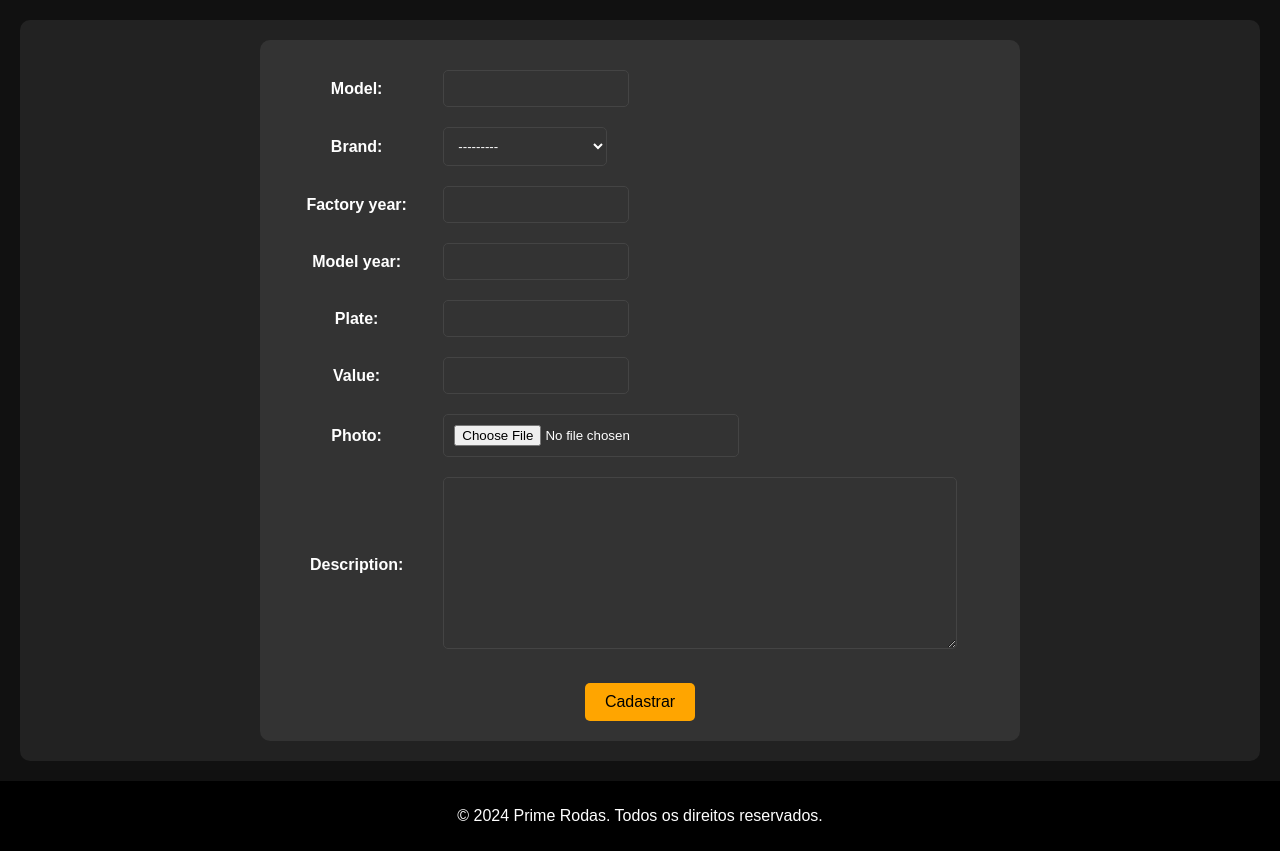
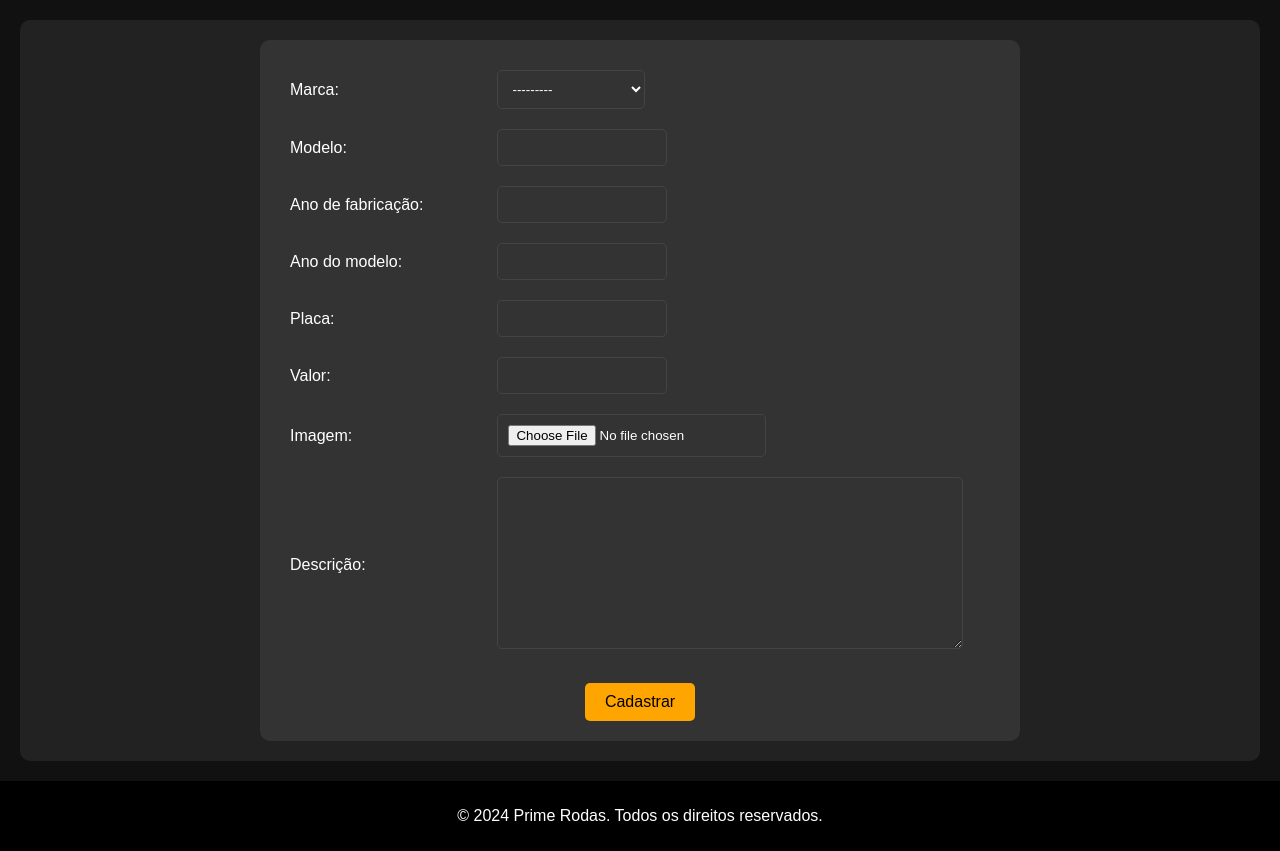
Before and after one commit to RenanFumis/PrimeRodas, a Django app: page /new_car/ in a window 1280 px wide. Shown: the part 150-1001 px from the top of the page. Run offline with Django 5.2, Linux system fonts and the light colour scheme; the visitor is signed in with stand-in values (Sample User, id 1); data that the repository does not hold is empty.

Commit message:
fiz ajustes na página cars_list, coloquei para a AI colocar resumo sobre os carros, atualizei tambem a pagina de registro de carros, onde deixei as instruções em portugues e retirei a possibilidade do usuário escrever um resumo sobre o carro

```diff
--- a/cars/forms.py
+++ b/cars/forms.py
@@ -1,5 +1,33 @@
 from django import forms
 from cars.models import Car
+
+#Aqi estamos criando um formulário para o modelo Car de forma automática (mais prático)
+class CarForm(forms.ModelForm):
+    class Meta:
+        model = Car
+        fields = ['brand', 'model', 'factory_year', 'model_year', 'plate', 'value', 'photo', 'description']
+
+        labels = {
+                    'brand': 'Marca',
+                    'model': 'Modelo',
+                    'factory_year': 'Ano de fabricação',
+                    'model_year': 'Ano do modelo',
+                    'plate': 'Placa',
+                    'value': 'Valor',
+                    'photo': 'Imagem',
+                    'description': 'Descrição',
+                }
+# O nome clean_<nome do campo> é um método que é chamado automaticamente pelo Django e serve para validar um campo específico
+
+    def clean_value(self):
+        value = self.cleaned_data.get('value')
+        if value is not None and value < 100000:
+            self.add_error('value', 'O valor do carro deve ser maior que R$100.000,00')
+        return value
+
+
+
+
 
 # Aqui estamos criando um formulário para o modelo Car de forma manual
 # class CarForm(forms.Form):
@@ -24,18 +52,3 @@ from cars.models import Car
 #         )
 #         car.save()
 #         return car
-
-
-#Aqi estamos criando um formulário para o modelo Car de forma automática (mais prático)
-class CarForm(forms.ModelForm):
-    class Meta:
-        model = Car
-        fields = '__all__'
-
-# O nome clean_<nome do campo> é um método que é chamado automaticamente pelo Django e serve para validar um campo específico
-
-    def clean_value(self):
-        value = self.cleaned_data.get('value')
-        if value is not None and value < 700000:
-            self.add_error('value', 'O valor do carro deve ser maior que R$700.000,00')
-        return value
--- a/cars/models.py
+++ b/cars/models.py
@@ -17,6 +17,7 @@ class Car(models.Model):
     value = models.FloatField(blank=True, null=True)
     photo = models.ImageField(upload_to='cars/', blank=True, null=True)
     description = models.TextField(null=True, blank=True)
+    summary_car = models.TextField(null=True, blank=True)
 
     def __str__(self):
         return self.model
--- a/cars/signals.py
+++ b/cars/signals.py
@@ -2,7 +2,7 @@ from django.db.models.signals import pre_save, pre_delete, post_save, post_delet
 from django.db.models import Sum
 from django.dispatch import receiver
 from cars.models import Car, CarInventory
-from gemini_api.client import get_car_ai_bio
+from gemini_api.client import get_car_ai_bio, get_summary_car
 
 def car_inventory_update():
     cars_count = Car.objects.all().count()
@@ -20,6 +20,10 @@ def car_pre_save(sender, instance, **kwargs):
         ai_description = get_car_ai_bio(instance.model, instance.brand, instance.model_year)
         instance.description = ai_description
 
+    if not instance.summary_car:
+        ai_summary = get_summary_car(instance.model, instance.brand, instance.model_year)
+        instance.summary_car = ai_summary
+
 @receiver(post_save, sender=Car)
 def car_post__save(sender, instance, **kwargs):
     car_inventory_update()
--- a/cars/static/css/style.css
+++ b/cars/static/css/style.css
@@ -26,6 +26,10 @@ header {
   display: grid;
   align-items: center;
   justify-content: space-around;
+}
+
+.summary{
+  font-size: 1rem;
 }
 
 .logo {
@@ -98,7 +102,7 @@ header {
 
 .car-list_list {
   display: grid;
-  grid-template-columns: 4fr 3fr 6fr;
+  grid-template-columns: 4fr 4fr 4fr;
   gap: 20px;
   align-items: center;
 }
@@ -352,6 +356,11 @@ span{
     grid-template-columns: 1fr 1fr;
     gap: 6px;
   }
+
+  .imagem:hover {
+    cursor: pointer;
+    transform: none;
+  }
 }
 
 
@@ -388,6 +397,11 @@ span{
     left: 10px;
     line-height: 1.2;
   }
+
+  .imagem:hover {
+    cursor: pointer;
+    transform: none;
+  }
 }
 
 @media (max-width: 400px){
--- a/cars/templates/cars.html
+++ b/cars/templates/cars.html
@@ -13,7 +13,7 @@
         <div class="cars-info">
             <h1>{{ car_main.model }} - {{ car_main.model_year }}</h1>
             <h4>{{ car_main.brand }}</h4>
-            <p>Valor: R${{ car_main.value }}0</p>
+            <p>Valor estimado: R${{ car_main.value }}0</p>
         </div>
     </div>
     {% else %}
@@ -35,7 +35,7 @@
             <div class="car-info">
                 <h3>{{ car.model }} - {{ car.model_year }}</h3>
                 <span>{{ car.brand }}</span>
-                <p>Valor: R${{ car.value }}0</p>
+                <p>Valor estimado: R${{ car.value }}0</p>
             </div>
         </div>
         {% endfor %}
--- a/cars/templates/cars_list_view.html
+++ b/cars/templates/cars_list_view.html
@@ -21,11 +21,11 @@
         <h3>{{ car.model }}</h3>
         <h4>{{ car.model_year }}</h4>
         <span>{{ car.brand }}</span>
-        <p>Valor: R${{ car.value }}0</p>
+        <p>Valor estimado: R${{ car.value }}0</p>
       </div>
 
       <div class="car-info_list_description">
-        <span>Descrição: {{ car.description }}</span>
+        <span class="summary">{{ car.summary_car }}</span>
 
       </div>
 
--- a/cars/templates/new_car.html
+++ b/cars/templates/new_car.html
@@ -5,7 +5,38 @@
   <form action="" method="post" enctype="multipart/form-data" class="custom-container-forms">
     {% csrf_token %}
     <table class="custom-table">
-          {{ form.as_table }}
+      <tr>
+        <td>{{ form.brand.label_tag }}</td>
+        <td>{{ form.brand }}</td>
+      </tr>
+      <tr>
+        <td>{{ form.model.label_tag }}</td>
+        <td>{{ form.model }}</td>
+      </tr>
+      <tr>
+        <td>{{ form.factory_year.label_tag }}</td>
+        <td>{{ form.factory_year }}</td>
+      </tr>
+      <tr>
+        <td>{{ form.model_year.label_tag }}</td>
+        <td>{{ form.model_year }}</td>
+      </tr>
+      <tr>
+        <td>{{ form.plate.label_tag }}</td>
+        <td>{{ form.plate }}</td>
+      </tr>
+      <tr>
+        <td>{{ form.value.label_tag }}</td>
+        <td>{{ form.value }}</td>
+      </tr>
+      <tr>
+        <td>{{ form.photo.label_tag }}</td>
+        <td>{{ form.photo }}</td>
+      </tr>
+      <tr>
+        <td>{{ form.description.label_tag }}</td>
+        <td>{{ form.description }}</td>
+      </tr>
     </table>
     <button type="submit" class="custom-submit-btn">Cadastrar</button>
   </form>
```
Also changed, not shown: gemini_api/client.py (+10 -0 lines), cars/migrations/0006_car_summary_car.py (added). Lines whose indentation alone changed are shown as unchanged.
